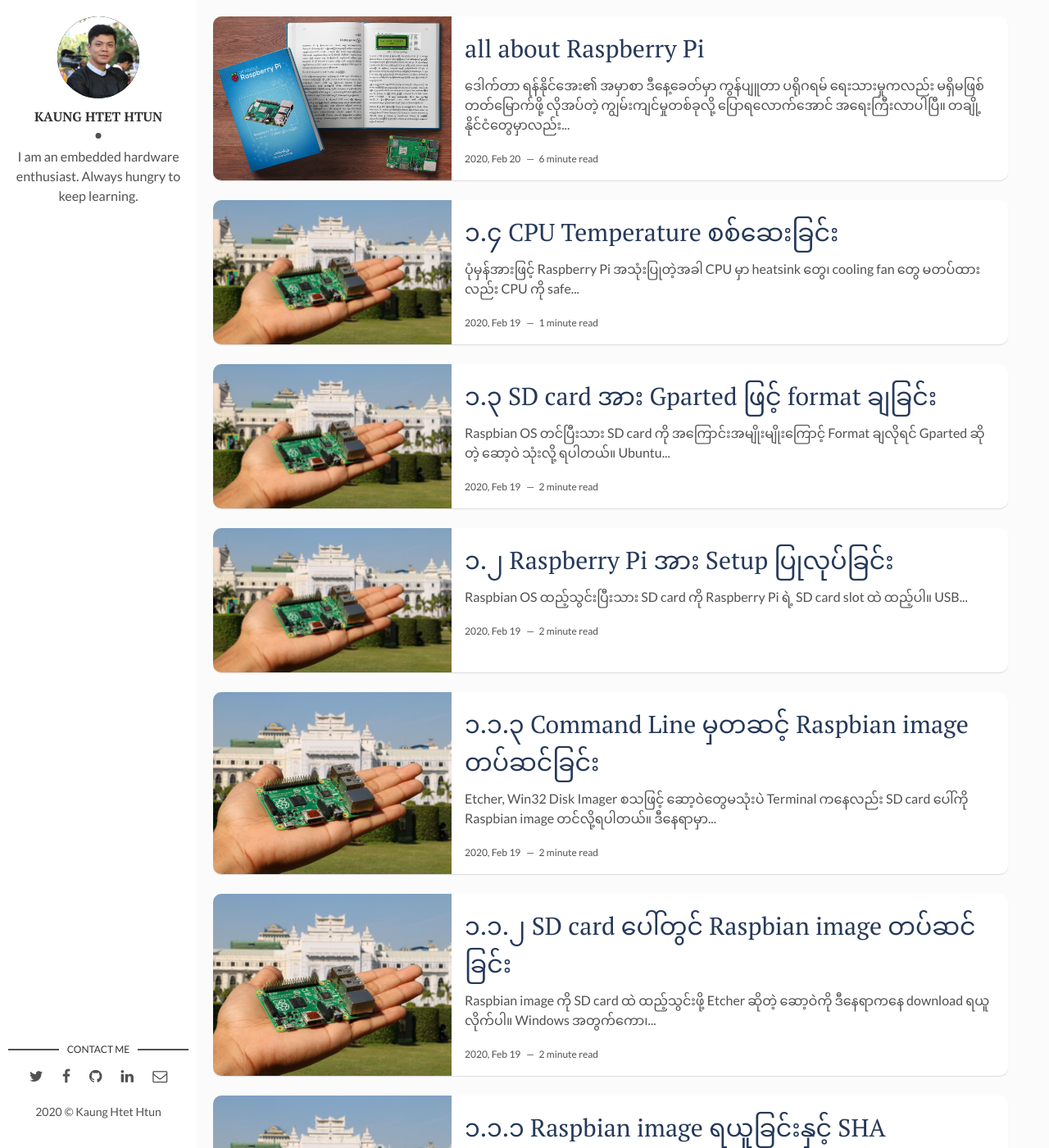
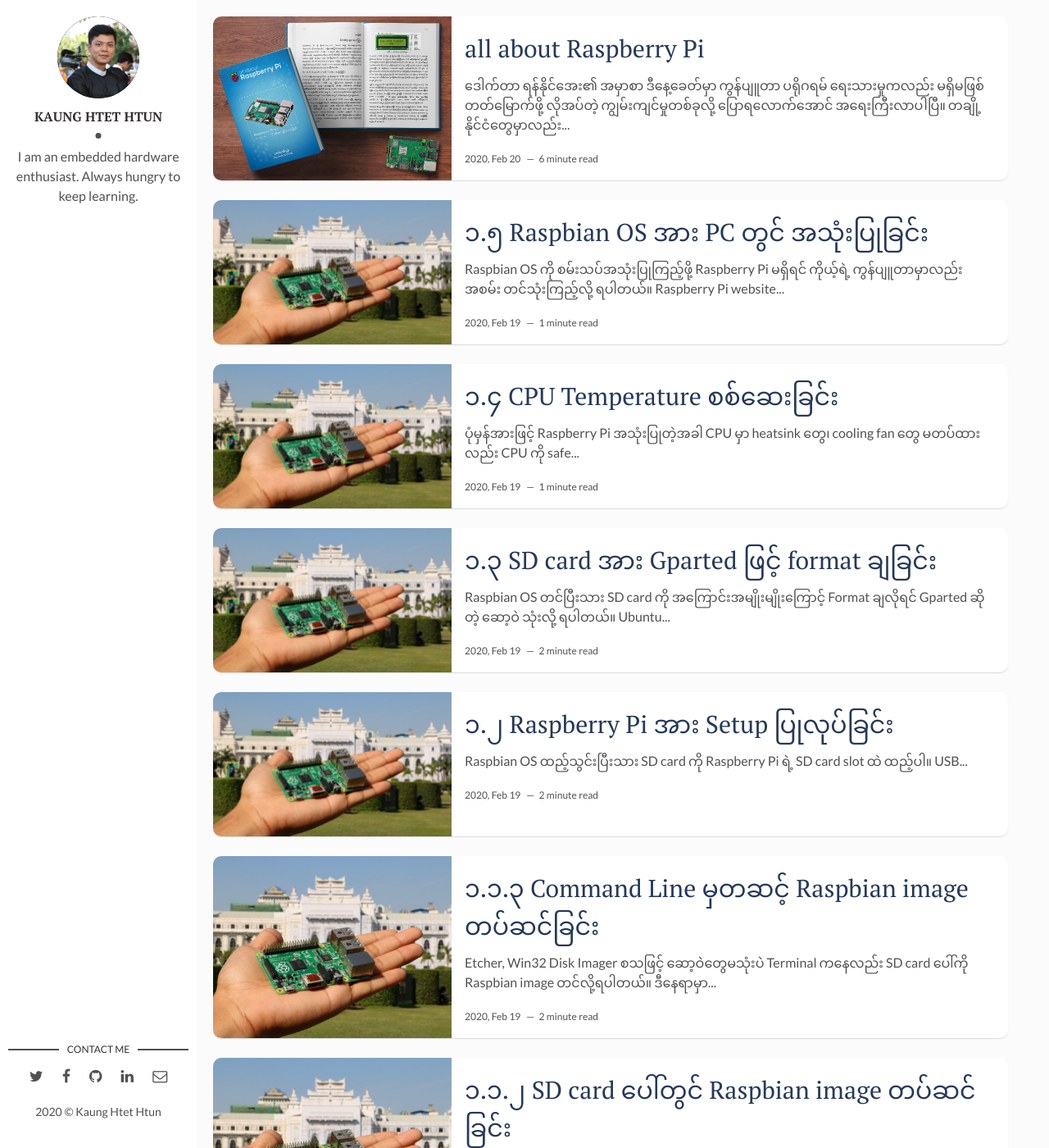
Before and after one commit to kogyikaunghtet/kogyikaunghtet.github.io, a Jekyll site: the page built from index.html, in a window 1280 px wide and 1400 px high. Shown: the whole window at 82% size. Built offline with Jekyll 4.4.1, drawn with Linux system fonts in a browser that asks for light colours; the list of posts is cut into pages by our own code; some of the changed text lies outside the part shown.

Commit message:
Initial commit

```diff
--- a/_posts/2020-02-19-cpu-temp.markdown
+++ b/_posts/2020-02-19-cpu-temp.markdown
@@ -24,7 +24,7 @@
 {% highlight python %}
 from time import sleep
 while 1:
-  temp = int(open('/sys/class/thermal/ thermal_zone0/temp').read()) / 1e3
+  temp = int(open('/sys/class/thermal/thermal_zone0/temp').read()) / 1e3
   print temp
   sleep(1)
 {% endhighlight %}
@@ -39,4 +39,4 @@
 <a>ပုံ(၁.၂၈) ၊ CPU temperature စစ်ဆေးခြင်း</a>
 </p>
 
-အခန်း(၁)အား ဆက်လက်ဖတ်ရှုရန် - <a style="text-decoration:none" href="https://rpibook.github.io">၁.၅ Raspbian OS အား PC တွင် အသုံးပြုခြင်း</a>
+အခန်း(၁)အား ဆက်လက်ဖတ်ရှုရန် - <a style="text-decoration:none" href="https://kogyikaunghtet.github.io/rpi-pc-os/">၁.၅ Raspbian OS အား PC တွင် အသုံးပြုခြင်း</a>
--- /dev/null
+++ b/_posts/2020-02-19-rpi-pc-os.markdown
@@ -0,0 +1,40 @@
+---
+layout: post
+title: ၁.၅ Raspbian OS အား PC တွင် အသုံးပြုခြင်း
+date: 2020-02-19 18:32:20 +0630
+description: Raspberry Pi စာအုပ်
+img: rpibook/raspberry-pi.jpg
+fig-caption: # Add figcaption (optional)
+tags: [Raspberry Pi, Book]
+---
+Raspbian OS ကို စမ်းသပ်အသုံးပြုကြည့်ဖို့ Raspberry Pi မရှိရင် ကိုယ့်ရဲ့ ကွန်ပျူတာမှာလည်း အစမ်း တင်သုံးကြည့်လို့ ရပါတယ်။ Raspberry Pi website ရဲ့ Downloads စာမျက်နှာမှာပဲ Raspberry Pi Desktop ကို နှိပ်ပြီး download ရယူ ထားလိုက်ပါ။ ရရှိလာမယ့် File က .iso extension နဲ့ ဖြစ်ပြီးတော့ size က 3GB ဝန်းကျင် ရှိပါမယ်။ Download ရယူပြီးရင် USB drive တစ်ခုတပ်ဆင်ပြီး bootable USB ဖြစ်အောင် လုပ်ဖို့ Etcher ဆော့ဝဲကိုပဲ အသုံးပြုနိုင်ပါတယ်။
+
+<p align="center">
+<img src="/assets/img/rpibook/desktop-os.png">
+<br>
+<a>ပုံ(၁.၂၉) ၊ Raspberry Pi Desktop OS ရယူခြင်း</a>
+</p>
+
+ပြီးရင် ကွန်ပျူတာမှာ တပ်ဆင်ပြီး USB drive ကို boot တက်စေတဲ့အခါ အောက်ပါ boot menu တက်လာပါမယ်။
+
+<p align="center">
+<img src="/assets/img/rpibook/boot-screen.png">
+<br>
+<a>ပုံ(၁.၃၀) ၊ Boot Screen</a>
+</p>
+
+ဒီနေရာမှာ ရွေးချယ်စရာ option ၂ခု ရှိပါတယ်။ အပေါ်ဆုံးက Run with persistence နဲ့ Raspbian OS ကို boot တက်စေရင် Live USB drive ထဲမှာ ကိုယ်စမ်းသပ်ထားသမျှ ဖိုင်တွေကို Persistence ဆိုတဲ့ partition အောက်မှာ သိမ်းဆည်းပေးထားမှာပါ။ Run without persistence ကို ရွေးရင်တော့ ကွန်ပျူတာကို Shutdown ချလိုက်တဲ့အခါ သိမ်းထားပေးမှာ မဟုတ်ပါဘူး။
+
+ကွန်ပျူတာမှာ Raspbian OS တက်လာပြီဆိုရင် Terminal ဖွင့်ပြီး Software Configuration Tool ကို  `sudo raspi-config`  command နဲ့ ဖွင့်ကြည့်လိုက်ပါ။
+
+<p align="center">
+<img src="/assets/img/rpibook/rpi-os-pc.png">
+<br>
+<a>ပုံ(၁.၃၁) ၊ Software Configuration Tool on PC</a>
+</p>
+
+Raspbian OS ကို board ပေါ်မှာ တပ်ဆင်အသုံးပြုနေတာ မဟုတ်ပဲ computer မှာ အသုံးပြုနေတာ ဖြစ်တဲ့အတွက် ပုံ(၁.၃၁) မှာ မြင်ရတဲ့အတိုင်း နံပါတ် 5 Interfacing Options ရှိရမယ့် နေရာမှာ SSH ကိုပဲ enable or disable လုပ်ခွင့်ရှိပါတော့တယ်။ board ပေါ်မှာ မဟုတ်တဲ့အတွက်ကြောင့် Camera, SPI, I2C, Serial တို့ ကဲ့သို့သော Interface တွေ တွေ့ရမှာ မဟုတ်ပါဘူး။
+
+ယခု Raspbian Desktop OS ကလည်း lightweight PIXEL desktop environment ပေါ်မှာ အခြေပြုတည်ဆောက်ထားတဲ့ Debian distribution တစ်ခု ဖြစ်ပါတယ်။ ဒါကြောင့် old computer တွေမှာ bootable USB drive တစ်ခုနဲ့ Live OS အဖြစ် အသုံးပြုပြီး နောက်အခန်းမှာ ဖော်ပြမယ့် နက်ဝက် ချိတ်ဆက်ခြင်းမျိုးတွေကို Raspberry Pi board မရှိသော်လည်း ဆက်လက် လေ့လာနိုင်ပါတယ်။
+
+အခန်း(၁)အား ဆက်လက်ဖတ်ရှုရန် - <a style="text-decoration:none" href="https://rpibook.github.io">၁.၆ Nano Text Editor နှင့် သိမှတ်ဖွယ်ရာ အခြေခံ Command များ</a>
```
Also changed, not shown: assets/img/rpibook/boot-screen.png (added), assets/img/rpibook/desktop-os.png (added), assets/img/rpibook/rpi-os-pc.png (added).
